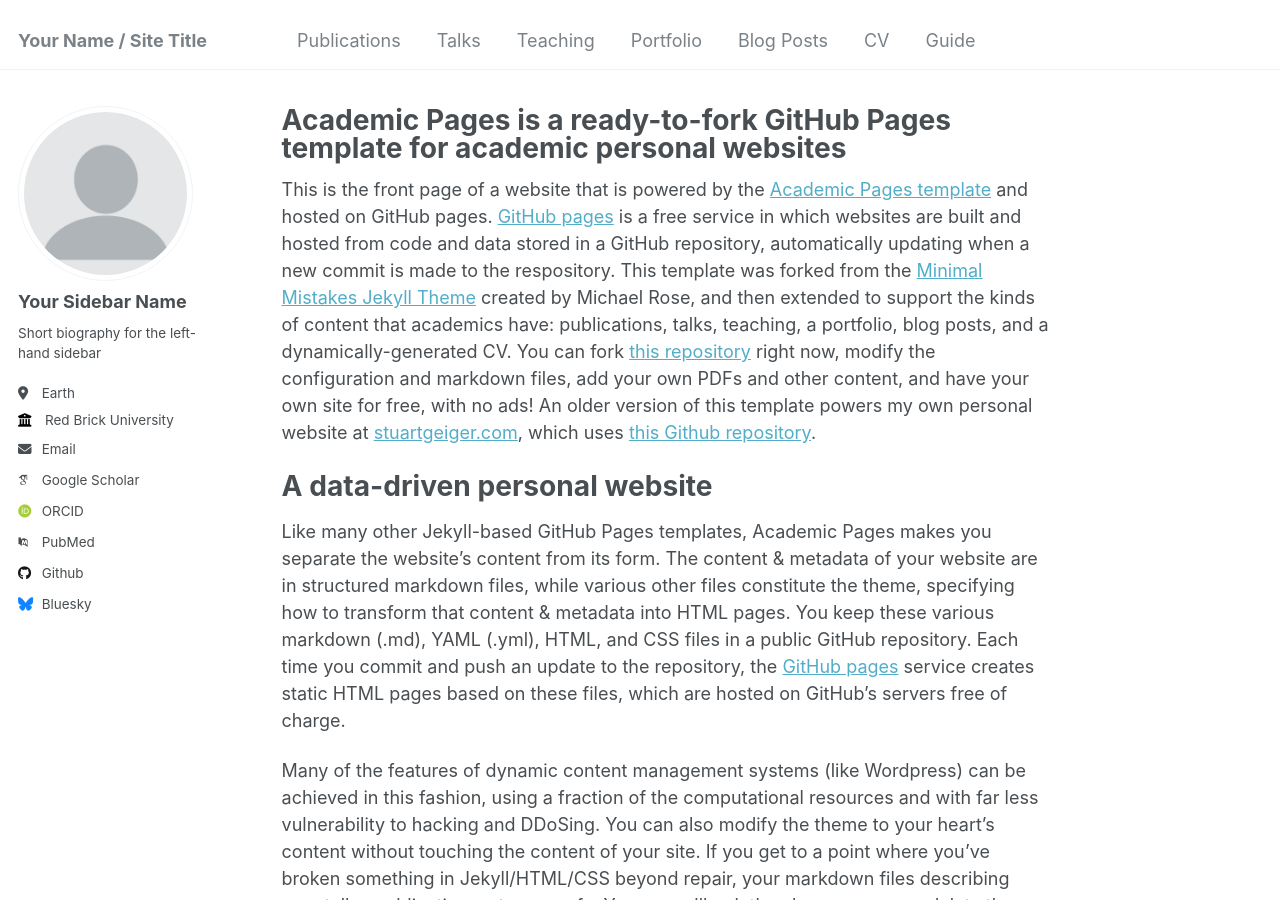
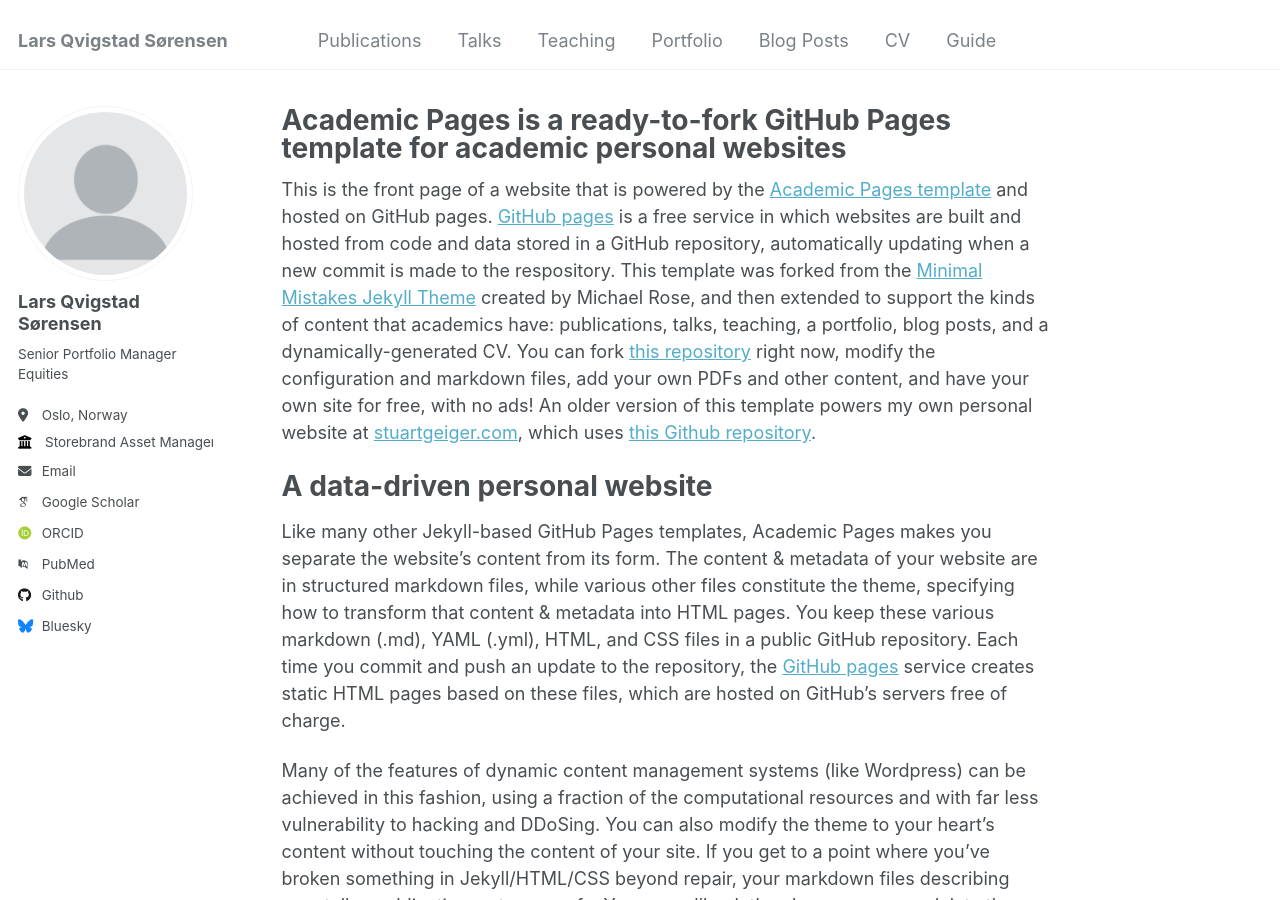
Before and after one commit to lars-qvigstad-sorensen/lars-qvigstad-sorensen.github.io, a Jekyll site: the page built from _pages/about.md, in a window 1280 px wide and 900 px high. Built offline with Jekyll 4.4.1, drawn with Linux system fonts in a browser that asks for light colours; some web fonts are replaced.

Commit message:
Update _config.yml

```diff
--- a/_config.yml
+++ b/_config.yml
@@ -8,7 +8,7 @@
 
 # Basic Site Settings
 locale                   : "en-US"
-title                    : "Your Name / Site Title"
+title                    : "Lars Qvigstad Sørensen"
 title_separator          : "-"
 name                     : &name "Your Name"
 description              : &description "personal description"
@@ -22,11 +22,11 @@ repository               : "academicpages/academicpages.github.io"
 author:
   # Biographic information
   avatar           : "profile.png"
-  name             : "Your Sidebar Name"
+  name             : "Lars Qvigstad Sørensen"
   pronouns         : # example: "she/her"
-  bio              : "Short biography for the left-hand sidebar"
-  location         : "Earth"
-  employer         : "Red Brick University"
+  bio              : "Senior Portfolio Manager Equities"
+  location         : "Oslo, Norway"
+  employer         : "Storebrand Asset Management"
   uri              : # URL
   email            : "none@example.org"
 
```
